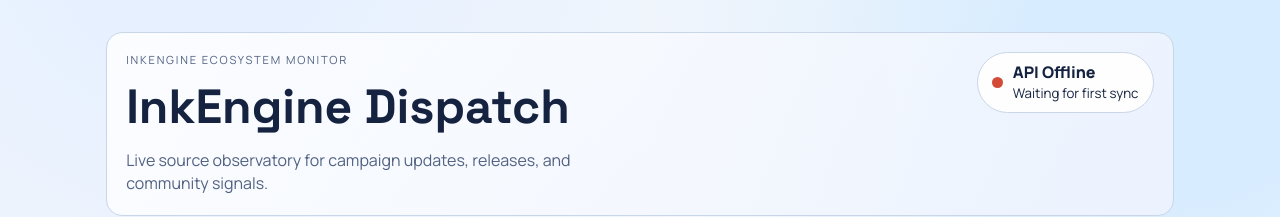
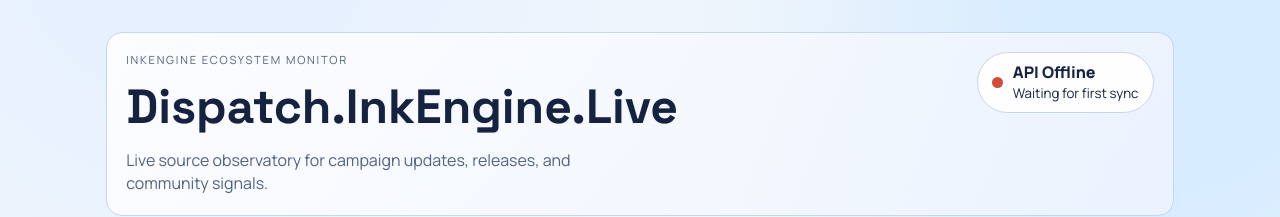
Before and after one commit to anacocorangers/InkEngineDispatch, a React (Vite) app in the folder apps/web/: page / in a window 1280 px wide. Shown: the top 217 px of the page. Built offline with nearby package versions, Linux system fonts and the light colour scheme; no server answers.

Commit message:
Rename Dispatch page header

```diff
--- a/apps/web/src/App.tsx
+++ b/apps/web/src/App.tsx
@@ -125,7 +125,7 @@ function App() {
       <header className='dispatch-header'>
         <div>
           <p className='eyebrow'>InkEngine Ecosystem Monitor</p>
-          <h1>InkEngine Dispatch</h1>
+          <h1>Dispatch.InkEngine.Live</h1>
           <p className='subtitle'>Live source observatory for campaign updates, releases, and community signals.</p>
         </div>
         <div className='pulse-chip'>
```
Also changed, not shown: 1 other file (tests, documents, lock files or other folders).
